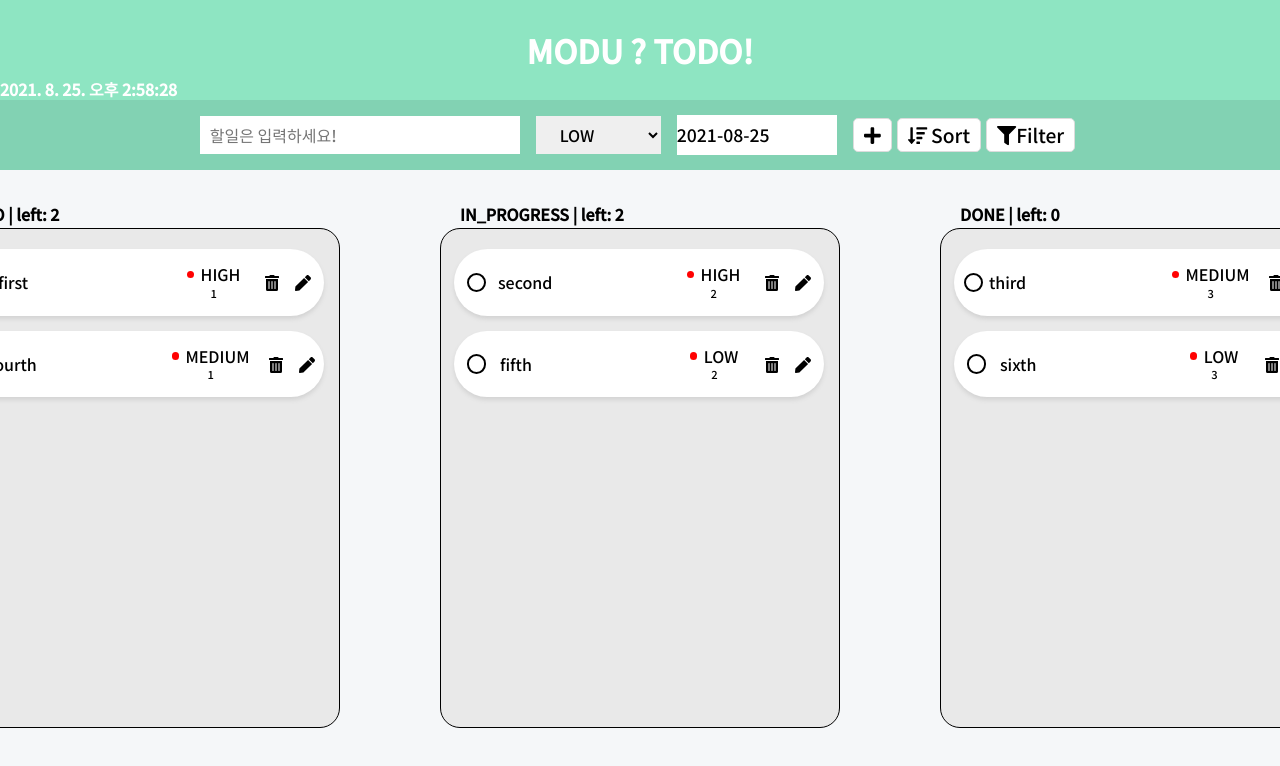
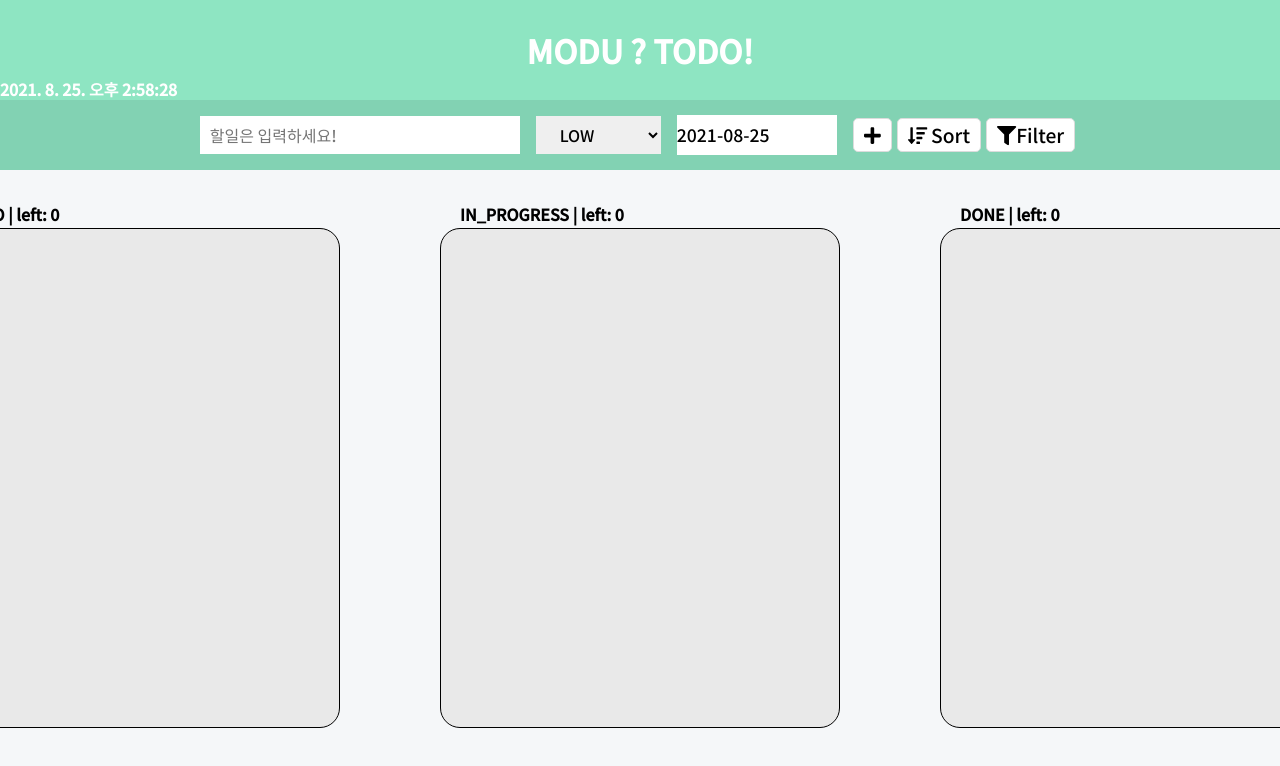
Before and after one commit to team2-freeOnBorading/modu-todo, a React (Create React App) app: page / in a window 1280 px wide. Shown: the top 766 px of the page. Built offline with nearby package versions, Linux system fonts and the light colour scheme.

Commit message:
feat : contextAPI 적용

```diff
--- a/src/App.tsx
+++ b/src/App.tsx
@@ -2,22 +2,12 @@ import React from 'react';
 import styled from 'styled-components';
 import TodoHeader from 'components/TodoHeader/TodoHeader';
 import TodoKanBan from 'components/TodoKanban/TodoKanBan';
-import { ITodo, Priority, Status } from 'type';
 
 const App: React.FC = () => {
-  const todos: ITodo[] = [
-    { id: 1, task: 'first', priority: Priority.HIGH, status: Status.NOT_STARTED, deadLine: '1', createdAt: '1' },
-    { id: 2, task: 'second', priority: Priority.HIGH, status: Status.IN_PROGRESS, deadLine: '2', createdAt: '2' },
-    { id: 3, task: 'third', priority: Priority.MEDIUM, status: Status.FINISHED, deadLine: '3', createdAt: '3' },
-    { id: 4, task: 'fourth', priority: Priority.MEDIUM, status: Status.NOT_STARTED, deadLine: '1', createdAt: '1' },
-    { id: 5, task: 'fifth', priority: Priority.LOW, status: Status.IN_PROGRESS, deadLine: '2', createdAt: '2' },
-    { id: 6, task: 'sixth', priority: Priority.LOW, status: Status.FINISHED, deadLine: '3', createdAt: '3' },
-  ];
-
   return (
     <TodoContainer>
       <TodoHeader />
-      <TodoKanBan todos={todos} />
+      <TodoKanBan />
     </TodoContainer>
   );
 };
--- a/src/components/TodoKanban/TodoKanBan.tsx
+++ b/src/components/TodoKanban/TodoKanBan.tsx
@@ -1,12 +1,21 @@
-import React from 'react';
+import React, { useEffect } from 'react';
 import styled from 'styled-components';
-import { ITodo, Status } from 'type';
+import { useTodoDispatch, useTodoState } from 'TodoContext';
+import { Status } from 'type';
 import TodoList from './TodoList/TodoList';
 
-interface ITodoTodoKanBanProps {
-  todos: ITodo[];
-}
-const TodoKanBan: React.FC<ITodoTodoKanBanProps> = ({ todos }) => {
+const TodoKanBan: React.FC = () => {
+  const todos = useTodoState();
+  const dispatch = useTodoDispatch();
+
+  useEffect(() => {
+    dispatch({ type: 'LOAD_TODOS', todos: JSON.parse(localStorage.getItem('todos')!) || [] });
+  }, [dispatch]);
+
+  useEffect(() => {
+    localStorage.setItem('todos', JSON.stringify(todos));
+  }, [todos]);
+
   return (
     <TodoKanBanContainer>
       <TodoList todos={todos.filter((todo) => todo.status === Status.NOT_STARTED)} status={Status.NOT_STARTED} />
--- a/src/index.tsx
+++ b/src/index.tsx
@@ -1,11 +1,14 @@
 import React from 'react';
 import ReactDOM from 'react-dom';
+import { TodoProvider } from 'TodoContext';
 import App from './App';
 import GlobalStyle from './style/global';
 
 ReactDOM.render(
   <React.StrictMode>
-    <App />
+    <TodoProvider>
+      <App />
+    </TodoProvider>
     <GlobalStyle />
   </React.StrictMode>,
   document.getElementById('root'),
```
